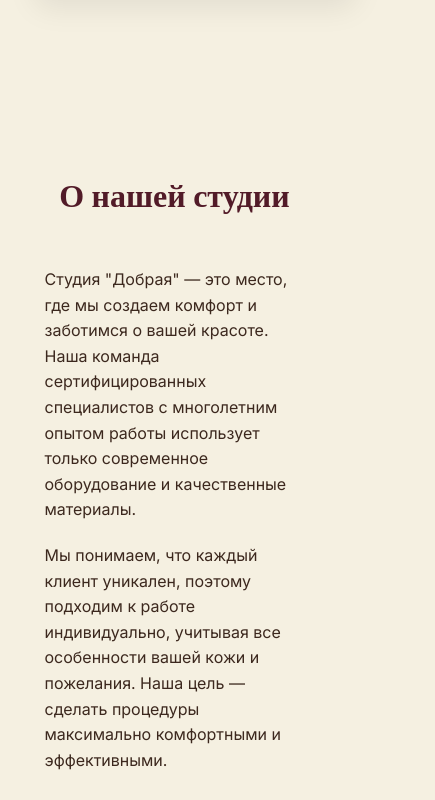
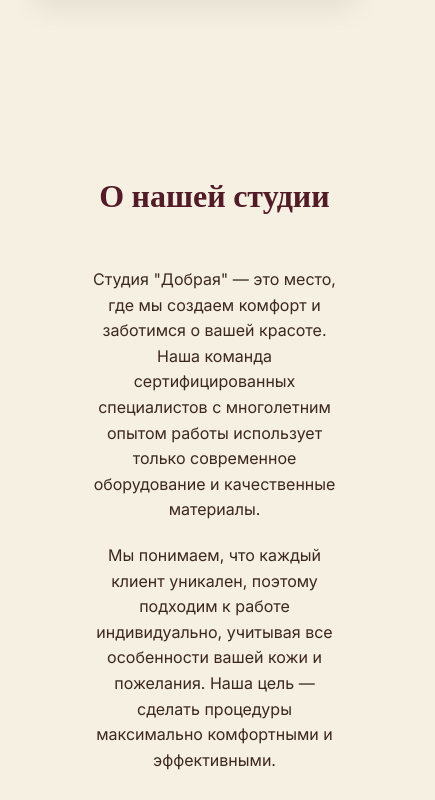
Before and after one commit to alfxgoddd/beautydobraya, a plain HTML site: page index.html in a window 390 px wide. Shown: the part 7434-8234 px from the top of the page, 435 px wide, since content can reach past the window. Drawn offline with nearby package versions, Linux system fonts and the light colour scheme.

Commit message:
Update style.css

```diff
--- a/style.css
+++ b/style.css
@@ -380,21 +380,20 @@ h2.section-title {
 @media (max-width: 900px) {
 
     .about-content {
-        width: 400px;
+        margin-left: -30px;
+        width: 350px;
         grid-template-columns: 1fr;
         gap: 30px;
     }
-
     .about-text {
         width: 300px;
-        margin-left: -10px;
-        text-align: left;
+        margin-left: 10%;
+        text-align: center;
         padding: 20px;
         grid-template-columns: 1fr;
         gap: 30px;
 
     }
-
     .about-image {
         width: 600px;
         margin-left: auto;
```
